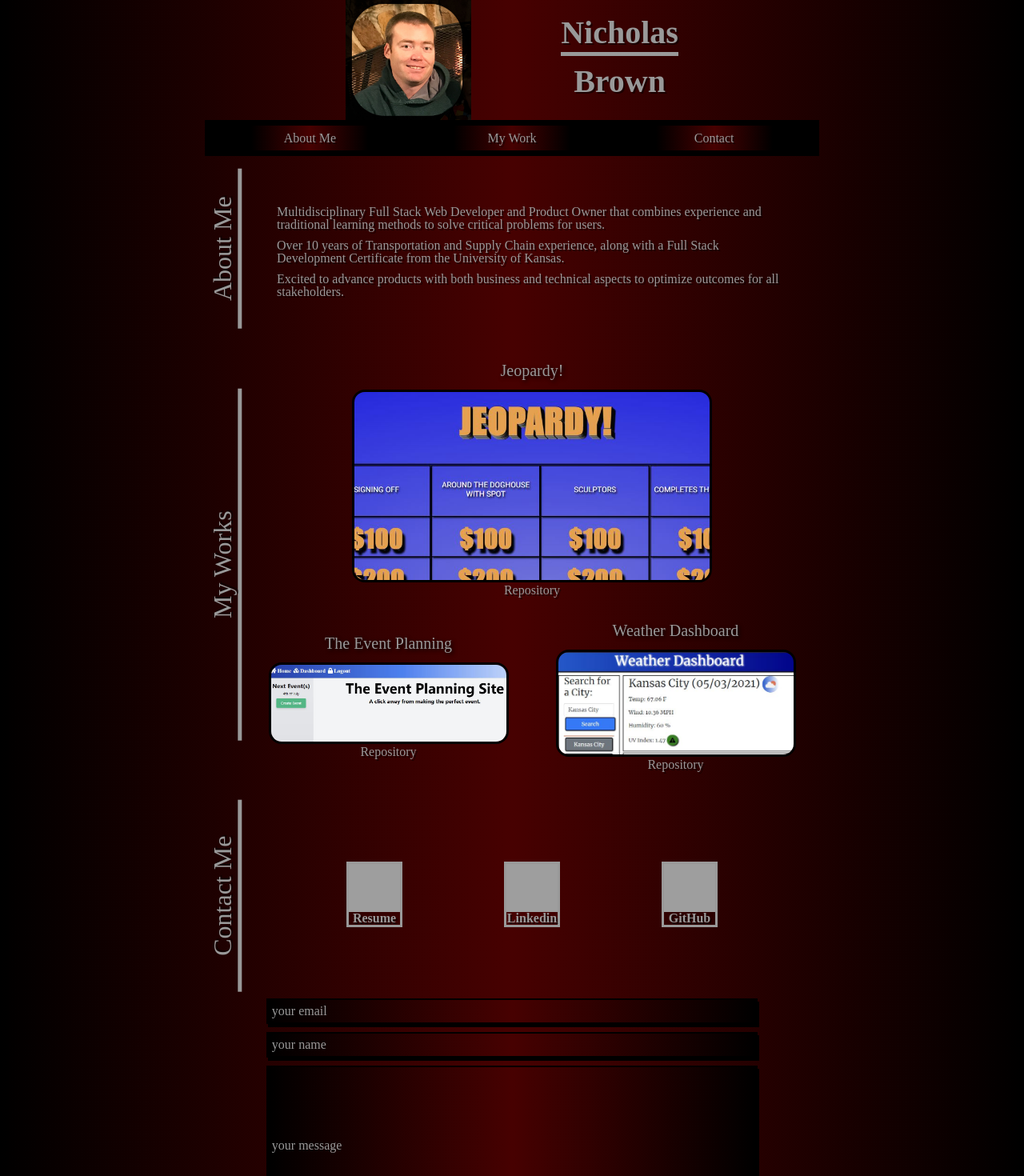
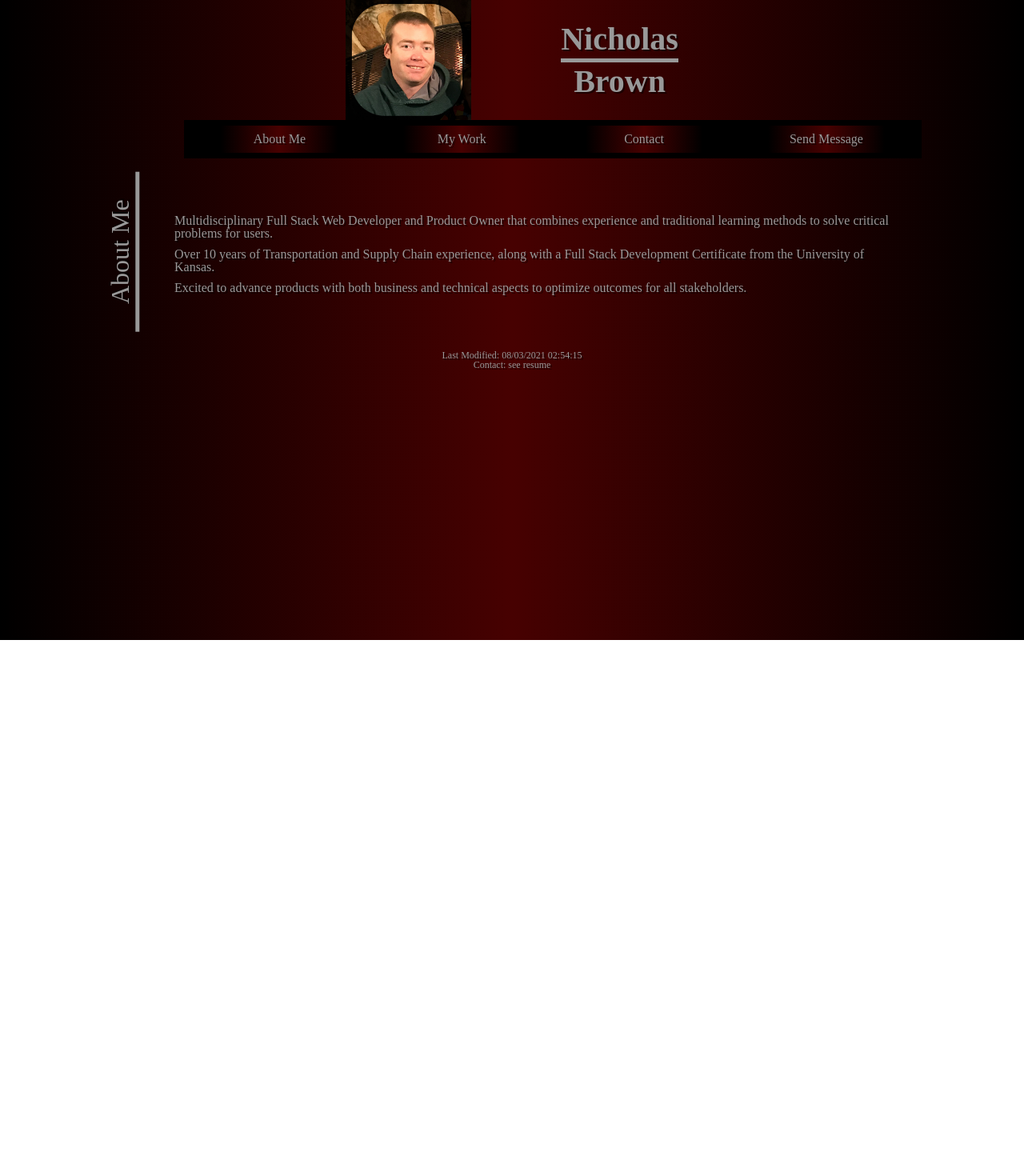
Before and after one commit to brownnicholasj/nbrown_portfolio, a React (Create React App) app: page / in a window 1280 px wide. Shown: the top 1470 px of the page at 80% size. After the commit the page ends 800 px from the top, so only its background shows below. Built offline with nearby package versions, Linux system fonts and the light colour scheme; grey boxes are pictures that could not be loaded; the HTML template or start-up script is replaced by a standard one.

Commit message:
updated info in readme, added stack overflow link to fit requirments

```diff
--- a/src/App.css
+++ b/src/App.css
@@ -2,7 +2,7 @@
 	box-sizing: border-box;
 }
 
-.body {
+body {
 	background-image: linear-gradient(to right, black, rgb(71, 1, 1), black);
 	background-repeat: round;
 	color: rgb(153, 153, 153);
--- a/src/App.js
+++ b/src/App.js
@@ -1,5 +1,4 @@
 import React from 'react';
-import Nav from './components/Nav';
 import Header from './components/Header';
 import Main from './components/Main';
 import Footer from './components/Footer';
@@ -9,7 +8,6 @@ function App() {
 	return (
 		<div className='body'>
 			<Header />
-			<Nav />
 			<Main />
 			<Footer />
 		</div>
--- a/src/components/Contact.js
+++ b/src/components/Contact.js
@@ -1,5 +1,6 @@
 import React from 'react';
 import '../styles/Contact.css';
+import Stack from '../images/stack.png';
 
 export default function Contact() {
 	return (
@@ -45,6 +46,16 @@ export default function Contact() {
 						<p>GitHub</p>
 					</a>
 				</figure>
+				<figure id='stack'>
+					<a
+						href='https://stackoverflow.com/users/15130187/brownnicholasj'
+						target='_blank'
+						rel='noreferrer'
+					>
+						<img src={Stack} alt='stackoverflow logo' />
+						<p>Stack</p>
+					</a>
+				</figure>
 			</div>
 		</section>
 	);
--- a/src/components/Main.js
+++ b/src/components/Main.js
@@ -1,4 +1,5 @@
-import React from 'react';
+import React, { useState } from 'react';
+import Nav from './Nav';
 import About from './About';
 import Work from './Work';
 import Contact from './Contact';
@@ -6,12 +7,27 @@ import Form from './Form';
 import '../styles/Main.css';
 
 export default function Main() {
+	const [currentPage, setCurrentPage] = useState('About');
+
+	const renderPage = (page) => {
+		if (currentPage === 'About') {
+			return <About />;
+		}
+		if (currentPage === 'Work') {
+			return <Work />;
+		}
+		if (currentPage === 'Contact') {
+			return <Contact />;
+		}
+		return <Form />;
+	};
+
+	const handlePageChange = (page) => setCurrentPage(page);
+
 	return (
 		<main>
-			<About />
-			<Work />
-			<Contact />
-			<Form />
+			<Nav currentPage={currentPage} handlePageChange={handlePageChange} />
+			{renderPage()}
 		</main>
 	);
 }
--- a/src/components/Nav.js
+++ b/src/components/Nav.js
@@ -1,17 +1,28 @@
 import React from 'react';
 import '../styles/Nav.css';
 
-export default function Nav() {
+export default function Nav({ currentPage, handlePageChange }) {
 	return (
 		<nav>
 			<div>
-				<a href='#aboutme'>About Me</a>
+				<a href='#header' onClick={() => handlePageChange('About')}>
+					About Me
+				</a>
 			</div>
 			<div>
-				<a href='#works'>My Work</a>
+				<a href='#header' onClick={() => handlePageChange('Work')}>
+					My Work
+				</a>
 			</div>
 			<div>
-				<a href='#contact'>Contact</a>
+				<a href='#header' onClick={() => handlePageChange('Contact')}>
+					Contact
+				</a>
+			</div>
+			<div>
+				<a href='#header' onClick={() => handlePageChange('Form')}>
+					Send Message
+				</a>
 			</div>
 		</nav>
 	);
--- a/src/styles/Contact.css
+++ b/src/styles/Contact.css
@@ -28,7 +28,7 @@
 }
 
 #contact img {
-	display: none;
+	display: block;
 	height: 60px;
 	width: 64px;
 	background-color: rgb(153, 153, 153);
--- a/src/styles/Header.css
+++ b/src/styles/Header.css
@@ -21,6 +21,7 @@ h1 {
 	font-weight: bold;
 	font-size: 2.5em;
 	text-align: center;
+	margin: 0;
 }
 
 #firstName {
--- a/src/styles/Main.css
+++ b/src/styles/Main.css
@@ -26,12 +26,12 @@ main > section {
 @media screen and (min-width: 1200px) {
 	main,
 	nav {
-		margin: 0 20%;
+		margin: 0 10%;
 	}
 }
 @media screen and (min-width: 2000px) {
 	main,
 	nav {
-		margin: 0 30%;
+		margin: 0 10%;
 	}
 }
--- a/src/styles/Nav.css
+++ b/src/styles/Nav.css
@@ -4,6 +4,7 @@ nav {
 	justify-content: center;
 	background-color: black;
 	padding: 5px;
+	width: 90%;
 }
 
 nav > div {
```
Also changed, not shown: src/images/stack.png (added), 1 other file (tests, documents, lock files or other folders).
